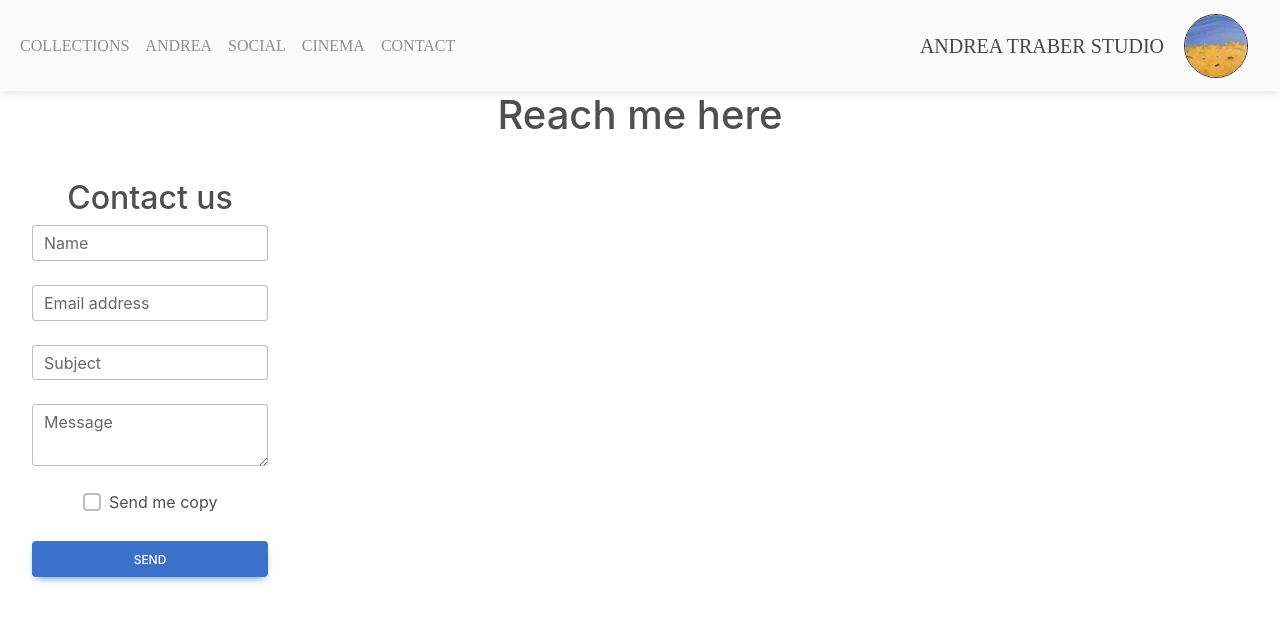
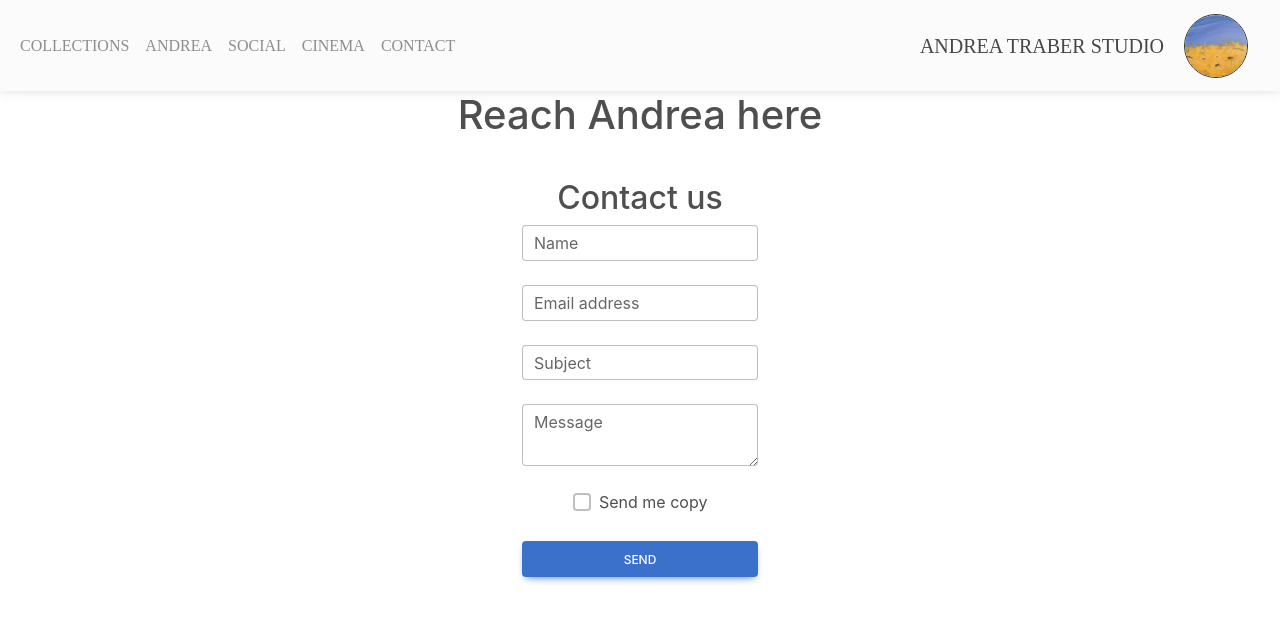
Before and after one commit to dorjepadma/andreatraber, a React (Create React App) app: page /contact in a window 1280 px wide. Shown: the top 622 px of the page. Built offline with nearby package versions, Linux system fonts and the light colour scheme.

Commit message:
moved contact form

```diff
--- a/src/pages/contact/contact.component.jsx
+++ b/src/pages/contact/contact.component.jsx
@@ -6,8 +6,7 @@ const Contact = () => {
   return (
     <>
     <div className="contactContainer">
-      <h1> Reach me here </h1>
-    </div>
+      <h1> Reach Andrea here </h1>
     <form id='form' className='text-center' style={{ width: '100%', maxWidth: '300px' }}>
     <h2>Contact us</h2>
 
@@ -25,6 +24,7 @@ const Contact = () => {
       Send
     </MDBBtn>
   </form>
+    </div>
   </>
   );
 
```
